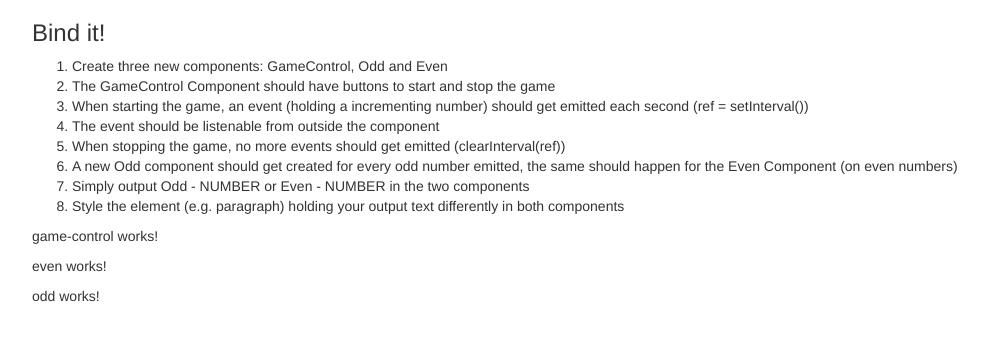
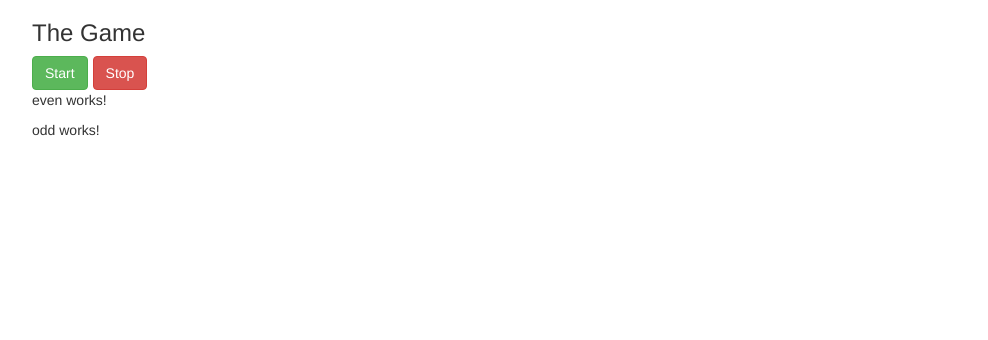
Before and after one commit to igdkaur/odd-even-game, an Angular app: page / in a window 1280 px wide. Shown: the top 340 px of the page, without its empty margins (38-1026 px from the left). Built offline with nearby package versions, Linux system fonts and the light colour scheme.

Commit message:
add start stop buttons

```diff
--- a/src/app/app.component.html
+++ b/src/app/app.component.html
@@ -1,17 +1,18 @@
 <div class="container">
   <div class="row">
     <div class="col-xs-12">
-      <h3>Bind it!</h3>
-      <ol>
-        <li>Create three new components: GameControl, Odd and Even</li>
-        <li>The GameControl Component should have buttons to start and stop the game</li>
+       <h3>The Game </h3>
+  <!--    <ol>
+        <li>done - Create three new components: GameControl, Odd and Even</li>
+        <li>done - The GameControl Component should have buttons to start and stop the game</li>
         <li>When starting the game, an event (holding a incrementing number) should get emitted each second (ref = setInterval())</li>
         <li>The event should be listenable from outside the component</li>
         <li>When stopping the game, no more events should get emitted (clearInterval(ref))</li>
         <li>A new Odd component should get created for every odd number emitted, the same should happen for the Even Component (on even numbers)</li>
         <li>Simply output Odd - NUMBER or Even - NUMBER in the two components</li>
         <li>Style the element (e.g. paragraph) holding your output text differently in both components</li>
-      </ol>
+      </ol> -->
+
     </div>
   </div>
   <app-game-control></app-game-control>
--- a/src/app/game-control/game-control.component.html
+++ b/src/app/game-control/game-control.component.html
@@ -1 +1,6 @@
-<p>game-control works!</p>
+<div class="row">
+  <div class="col-xs-12 btn-toolbar">
+    <button class="btn btn-success" type="button">Start</button>
+    <button class="btn btn-danger" type="button">Stop</button>
+  </div>
+</div>
```
